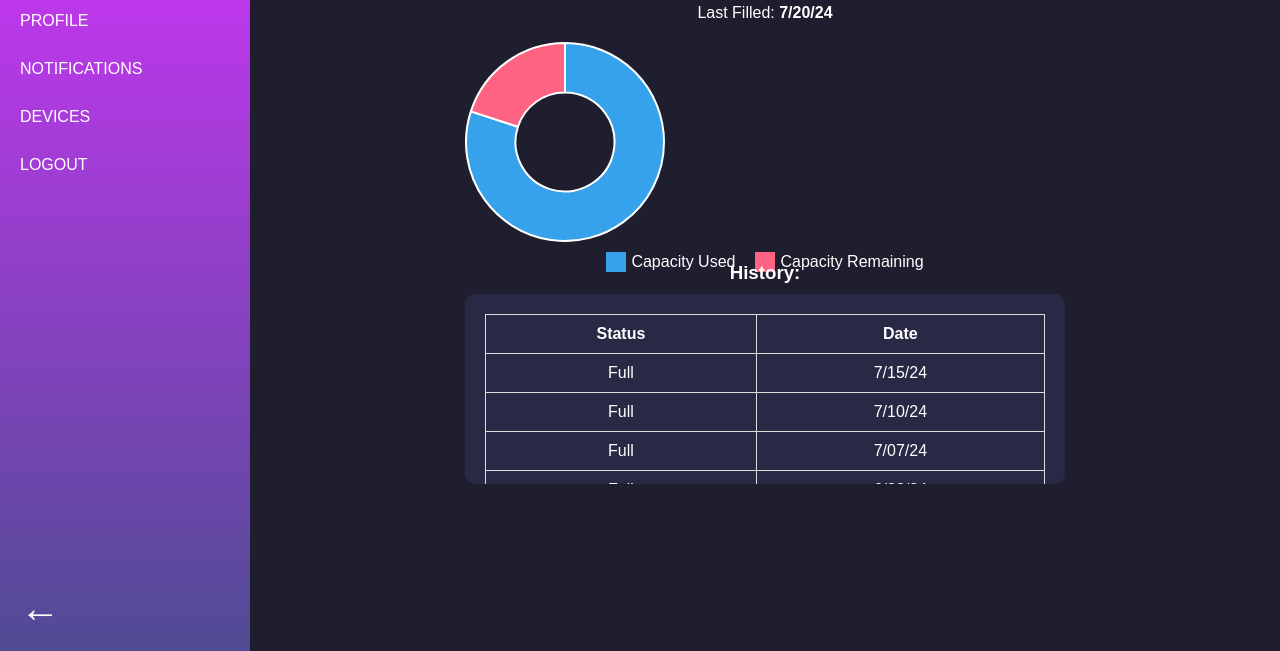
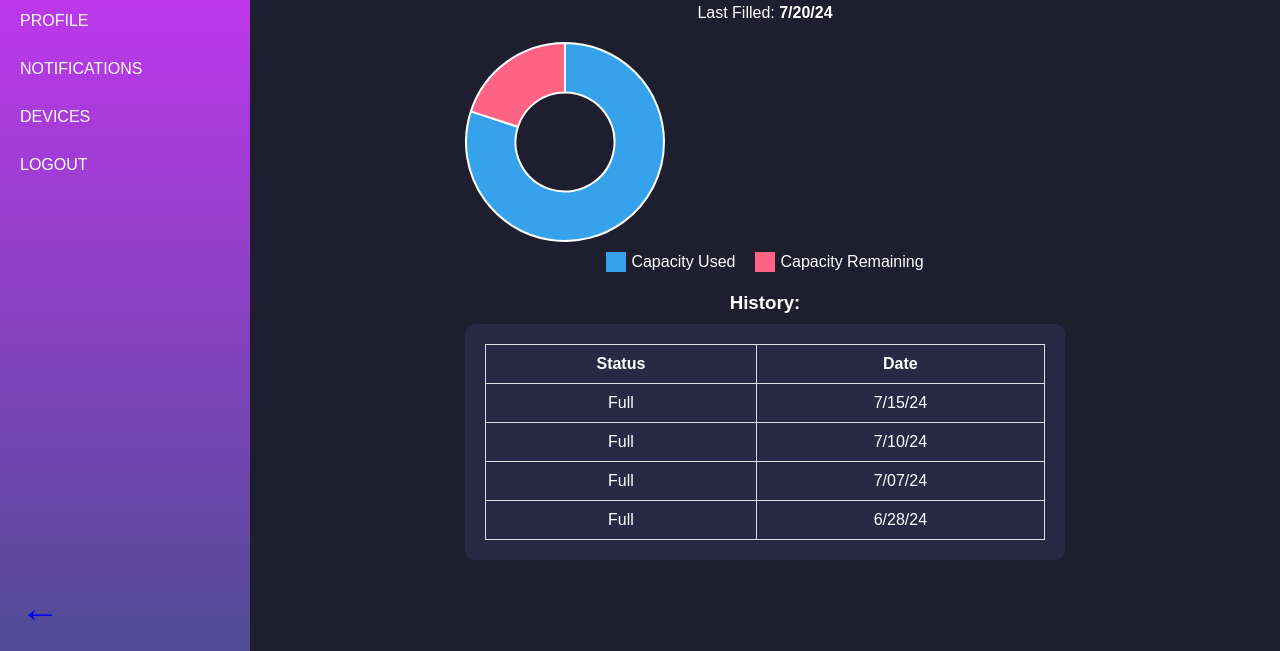
Before and after one commit to alejandro-garf/Hephaestus, a plain HTML site: page Dashboard/seabin_details.html in a window 1280 px wide. Shown: the part 149-800 px from the top of the page. Drawn offline with nearby package versions, Linux system fonts and the light colour scheme.

Commit message:
Fixed chart spacing

```diff
--- a/Dashboard/styles.css
+++ b/Dashboard/styles.css
@@ -149,17 +149,16 @@ tr:hover {
 }
 
 .history {
-    margin-top: 20px;
+    margin-top: 50px;
 }
 
 .history h3 {
     margin-bottom: 10px;
 }
 
-.scrollable-table-container {
+.details-table-container {
     max-height: 150px; /* Adjust height as needed */
     overflow-y: auto;
-    margin-top: 10px; /* Move the table down by 10 pixels */
 }
 
 .history table {
@@ -205,9 +204,4 @@ tr:hover {
 .back-button a {
     text-decoration: none;
     font-size: 40px; /* Increase font size */
-    color: white; /* Change to white */
 }
-
-.back-button a:hover {
-    text-decoration: underline;
-}
```
